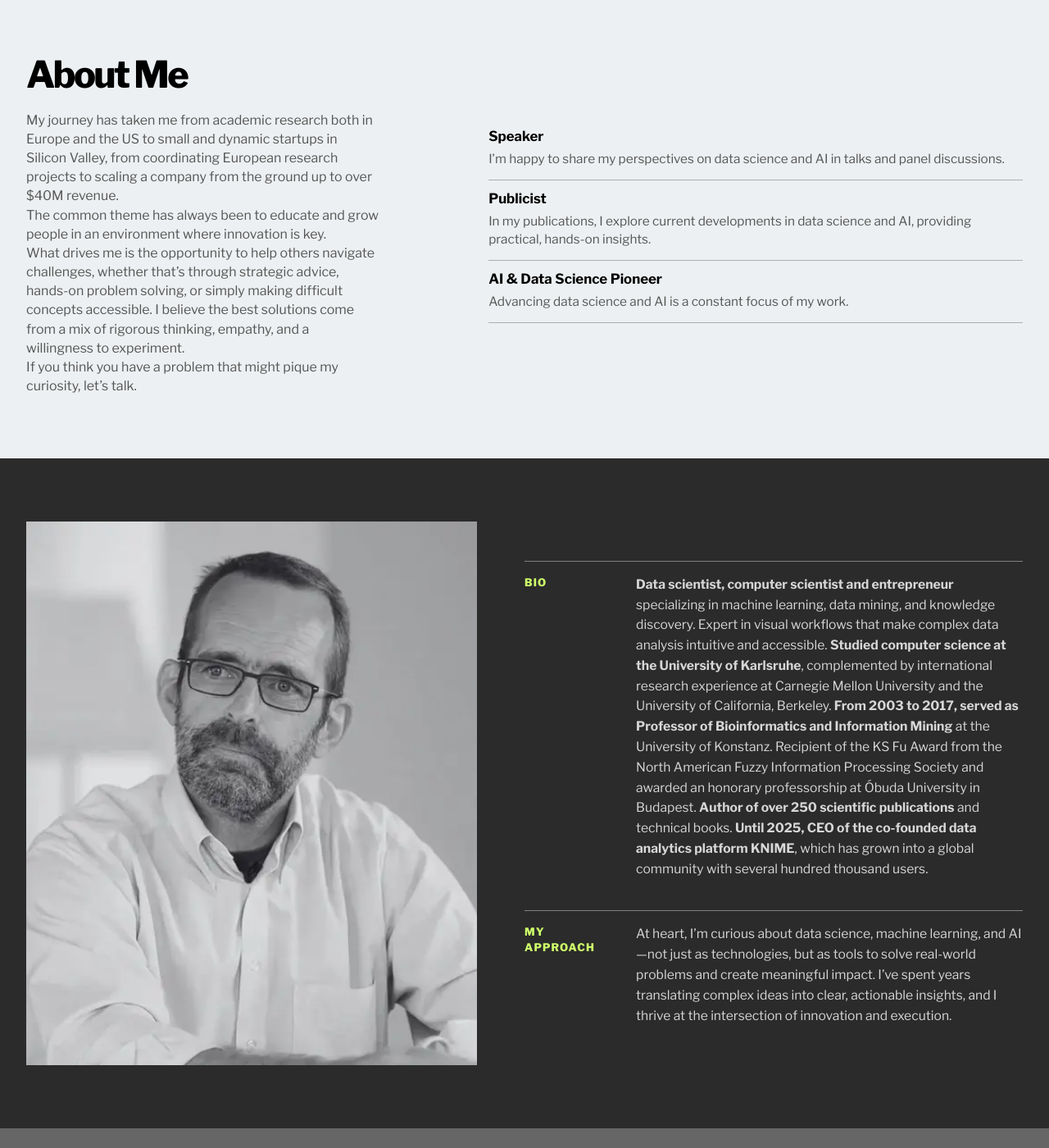
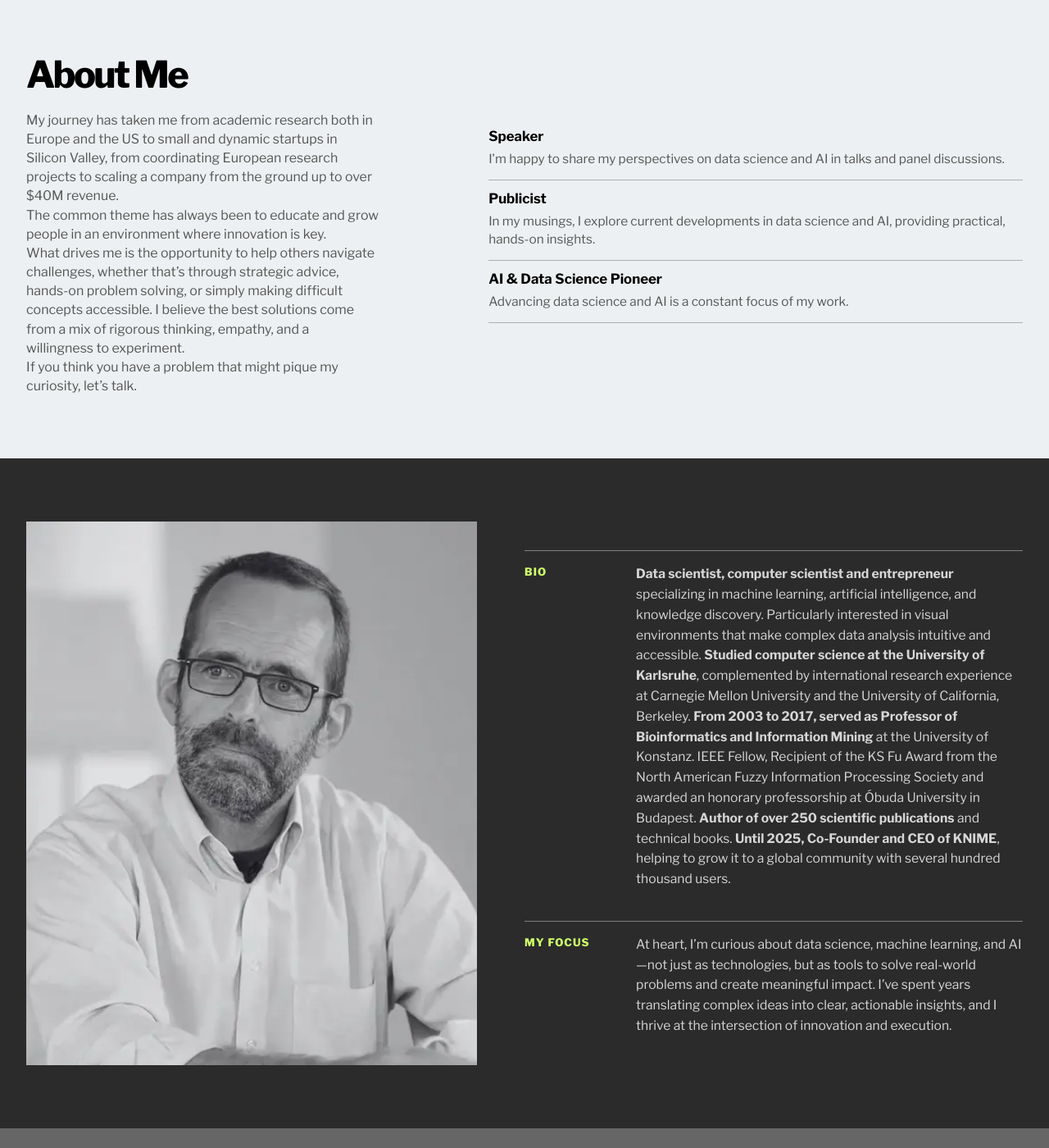
Before and after one commit to michael-berthold/michael-berthold, a Jekyll site: the page built from index.html, in a window 1280 px wide and 1400 px high, scrolled down 627 px. Shown: the whole window at 82% size. Built offline with Jekyll 4.4.1, drawn with Linux system fonts in a browser that asks for light colours; some of the changed text lies outside the part shown.

Commit message:
Update index.html

```diff
--- a/index.html
+++ b/index.html
@@ -48,7 +48,7 @@ What drives me is the opportunity to help others navigate challenges, whether th
 
       <div class="about-side-item">
         <h3>Publicist</h3>
-        <p>In my publications, I explore current developments in data science and AI, providing practical, hands-on insights.</p>
+        <p>In my musings, I explore current developments in data science and AI, providing practical, hands-on insights.</p>
       </div>
 
       <div class="about-side-item">
@@ -69,16 +69,16 @@ What drives me is the opportunity to help others navigate challenges, whether th
       <div class="bio-row">
         <div class="bio-label">Bio</div>
         <div class="bio-text">
-          <strong>Data scientist, computer scientist and entrepreneur</strong> specializing in machine learning, data mining, and knowledge discovery. Expert in visual workflows that make complex data analysis intuitive and accessible.
+          <strong>Data scientist, computer scientist and entrepreneur</strong> specializing in machine learning, artificial intelligence, and knowledge discovery. Particularly interested in visual environments that make complex data analysis intuitive and accessible.
 <strong>Studied computer science at the University of Karlsruhe</strong>, complemented by international research experience at Carnegie Mellon University and the University of California, Berkeley.
-<strong>From 2003 to 2017, served as Professor of Bioinformatics and Information Mining</strong> at the University of Konstanz. Recipient of the KS Fu Award from the North American Fuzzy Information Processing Society and awarded an honorary professorship at Óbuda University in Budapest.
+<strong>From 2003 to 2017, served as Professor of Bioinformatics and Information Mining</strong> at the University of Konstanz. IEEE Fellow, Recipient of the KS Fu Award from the North American Fuzzy Information Processing Society and awarded an honorary professorship at Óbuda University in Budapest.
 <strong>Author of over 250 scientific publications</strong> and technical books.
-<strong>Until 2025, CEO of the co-founded data analytics platform KNIME</strong>, which has grown into a global community with several hundred thousand users.
+<strong>Until 2025, Co-Founder and CEO of KNIME</strong>, helping to grow it to a global community with several hundred thousand users.
         </div>
       </div>
 
       <div class="bio-row">
-        <div class="bio-label">My Approach</div>
+        <div class="bio-label">My Focus</div>
         <div class="bio-text">
           At heart, I’m curious about data science, machine learning, and AI—not just as technologies, but as tools to solve real-world problems and create meaningful impact. I’ve spent years translating complex ideas into clear, actionable insights, and I thrive at the intersection of innovation and execution.
         </div>
@@ -212,7 +212,7 @@ What drives me is the opportunity to help others navigate challenges, whether th
     <div class="publications-band-head">
       <h2 class="section-title section-title-light">Publications</h2>
       <div class="publications-band-actions">
-        <a class="button button-dark" href="{{ '/contact/' | relative_url }}">PRESS CONTACT</a>
+        <a class="button button-dark" href="{{ '/contact/' | relative_url }}">CONTACT</a>
         <a class="button button-accent" href="{{ '/publications/' | relative_url }}">ALL PUBLICATIONS</a>
       </div>
     </div>
```
Also changed, not shown: other parts of index.html (+1 -1 lines).
